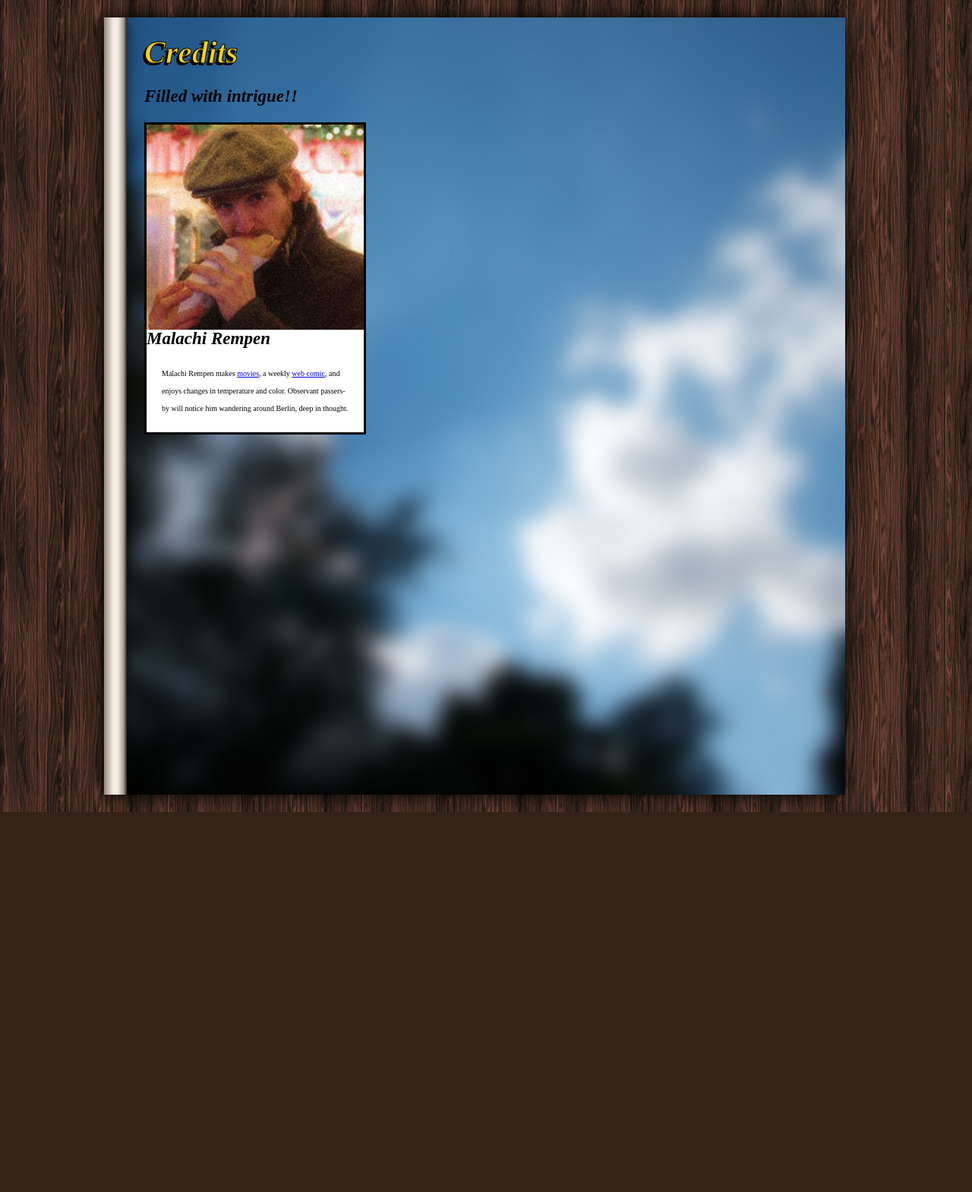
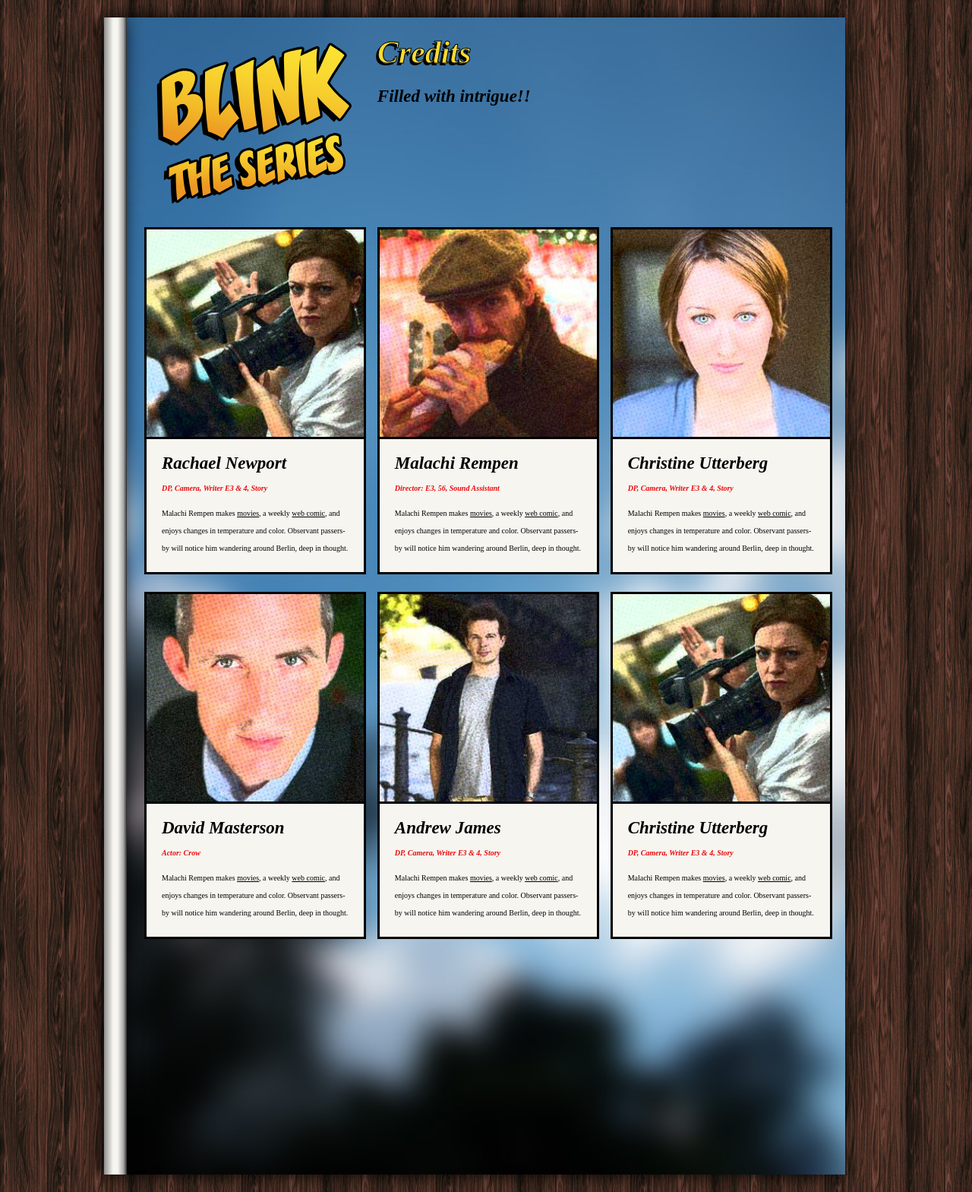
Before and after one commit to jonamar/BlinkTheSeries, a PHP site: page / in a window 1280 px wide. Shown: the whole page at 76% size. Before the commit the page ends 1069 px from the top, so only its background shows below. Run offline with PHP 8.4, Linux system fonts and the light colour scheme; some libraries are stand-ins or nearby versions.

Commit message:
+ color & border variables; tweaked heading typography; + images for credits; improved credits markup; + BL .svg logo; + working styles for credits

```diff
--- a/css/compiled.css
+++ b/css/compiled.css
@@ -502,8 +502,12 @@ body {
 h1, h2, h3, h4, h5, h6, p {
   margin: 0 0 23px; }
 
-h1, h2, h3, h4, h5, h6 {
+h1, h2, h3 {
   font-family: "badaboom-pro";
+  font-style: italic; }
+
+h4, h5, h6, strong {
+  font-weight: 700;
   font-style: italic; }
 
 h1 {
@@ -516,6 +520,10 @@ h1 {
 
 h2 {
   font-size: 23px; }
+
+h4 {
+  color: #ea0b0c;
+  margin: -13px 0 10px; }
 
 /* Grids generated by Gridset: https://gridsetapp.com */
 /* Left grid: 2 column / gutter: 2.32323232% ---------------------------------------- */
@@ -767,7 +775,10 @@ h2 {
   display: none !important; }
 
 h1 {
-  color: #f4d01d; }
+  color: #fada31; }
+
+a {
+  color: black; }
 
 body {
   background: url("../img/bg/deepwoodtile.jpg") repeat top left; }
@@ -776,7 +787,7 @@ body {
   margin: 23px auto;
   width: 80%;
   max-width: 900px;
-  height: 1000px;
+  height: 1500px;
   box-shadow: -5px 0px 25px black;
   border-radius: 1px;
   padding: 23px 23px 0;
@@ -787,37 +798,84 @@ body {
 .wrapper:before {
   content: '';
   width: 30px;
-  height: 1023px;
+  height: 1523px;
   position: absolute;
   margin-left: -53px;
-  background: yellow;
   display: block;
   top: 0;
-  background-color: #918679;
-  background-image: -webkit-gradient(linear, left top, left bottom, color-stop(0%, #918679), color-stop(40%, #f5ece1), color-stop(60%, #f5ece1), color-stop(85%, #a89f95), color-stop(98%, #3e3933), color-stop(100%, black));
-  background-image: -webkit-linear-gradient(left, #918679 0%, #f5ece1 40%, #f5ece1 60%, #a89f95 85%, #3e3933 98%, black 100%);
-  background-image: -moz-linear-gradient(left, #918679 0%, #f5ece1 40%, #f5ece1 60%, #a89f95 85%, #3e3933 98%, black 100%);
-  background-image: -ms-linear-gradient(left, #918679 0%, #f5ece1 40%, #f5ece1 60%, #a89f95 85%, #3e3933 98%, black 100%);
-  background-image: -o-linear-gradient(left, #918679 0%, #f5ece1 40%, #f5ece1 60%, #a89f95 85%, #3e3933 98%, black 100%);
-  background-image: linear-gradient(left, #918679 0%, #f5ece1 40%, #f5ece1 60%, #a89f95 85%, #3e3933 98%, black 100%);
+  background-color: #8d8d8d;
+  background-image: -webkit-gradient(linear, left top, left bottom, color-stop(0%, #8d8d8d), color-stop(40%, #f7f5f0), color-stop(60%, #f7f5f0), color-stop(85%, #a7a7a7), color-stop(98%, #414141), color-stop(100%, black));
+  background-image: -webkit-linear-gradient(left, #8d8d8d 0%, #f7f5f0 40%, #f7f5f0 60%, #a7a7a7 85%, #414141 98%, black 100%);
+  background-image: -moz-linear-gradient(left, #8d8d8d 0%, #f7f5f0 40%, #f7f5f0 60%, #a7a7a7 85%, #414141 98%, black 100%);
+  background-image: -ms-linear-gradient(left, #8d8d8d 0%, #f7f5f0 40%, #f7f5f0 60%, #a7a7a7 85%, #414141 98%, black 100%);
+  background-image: -o-linear-gradient(left, #8d8d8d 0%, #f7f5f0 40%, #f7f5f0 60%, #a7a7a7 85%, #414141 98%, black 100%);
+  background-image: linear-gradient(left, #8d8d8d 0%, #f7f5f0 40%, #f7f5f0 60%, #a7a7a7 85%, #414141 98%, black 100%);
   box-shadow: -5px 0px 25px black; }
 
-.g1, .g2, .g3 {
+.logo {
+  height: 230px;
+  margin-bottom: 23px; }
+
+.comic_panel {
+  border: 3px solid black;
   position: relative;
-  border: 3px solid black;
-  background: white; }
+  margin-bottom: 23px; }
+
+.comic_caption {
+  padding: 20px;
+  background: #f7f5f0; }
+
+.comic_caption :last-child {
+  margin-bottom: 0; }
 
 img {
   width: 100%; }
 
-p {
-  margin: 20px; }
+.border-top {
+  border-top: 3px solid black; }
+
+.border-right {
+  border-right: 3px solid black; }
+
+.border-bottom {
+  border-bottom: 3px solid black; }
+
+.border-left {
+  border-left: 3px solid black; }
 
 /*
-	$paper
+	.thought,
+	.thought:before,
+	.thought:after {
+		position: absolute;
+		border: $border;
+		background: $color-caption;
+		border-radius: 100px;
+		}
 
-	lighten($color, $amount)
-	darken($color, $amount)
+	.thought {
+		width: 120px;
+		padding: 20px;
+		text-align: center;
+		}
+
+	.thought-left 	{top: 205px; left: -225px;}
+	.thought-right 	{top: -15px; right: -225px;}
+
+		.thought:before,
+		.thought:after {
+			content: '';
+			display: block;
+			width: 10px; height: 10px;
+			}
+			.thought-right:before,
+			.thought-left:before {padding: 10px}
+
+			.thought-left:before {top: 20px; right: -20px;}
+			.thought-left:after  {top: 10px; right: -40px;}
+
+			.thought-right:before {top: 60px; left: -20px;}
+			.thought-right:after  {top: 60px; left: -40px;}
 */
 /* ==========================================================================
    Media Queries
--- a/css/inc/_typography.scss
+++ b/css/inc/_typography.scss
@@ -7,7 +7,9 @@ body {
 
 h1, h2, h3, h4, h5, h6, p {margin: 0 0 23px;}
 
-h1, h2, h3, h4, h5, h6		{font-family: "badaboom-pro"; font-style: italic;}
+h1, h2, h3								{font-family: "badaboom-pro"; font-style: italic;}
+
+h4, h5, h6, strong 				{font-weight:700; font-style: italic;}
 
 h1 {
     font-size: 42px;
@@ -21,3 +23,5 @@ h1 {
 h2 {
     font-size: 23px;
     }
+
+h4 {color: $color-brand_two; margin: -13px 0 10px;}
--- a/index.php
+++ b/index.php
@@ -3,27 +3,72 @@
 
 <div class="wrapper">
 
-	<hgroup class="r-all">
+	<div class="g1">
+		<img class="logo" src="img/Blink-the-Series.svg" />
+	</div>
+
+	<hgroup class="g2-g3">
 		<h1>Credits</h1>
 		<h2>Filled with intrigue!!</h2>
 	</hgroup>
 
-		<div class="g1">
-			<img src="img/malachi.png"/>
-			<h2>Malachi Rempen</h2>
-			<p>Malachi Rempen makes <a href="http://www.mmrempen.com">movies</a>, a weekly <a href="http://www.itchyfeetcomic.com">web comic</a>, and enjoys changes in temperature and color. Observant passers-by will notice him wandering around Berlin, deep in thought.</p>
-		</div>
-<!--
-		<div class="g2">
-			<img src="img/malachi.png"/>
-			<p>Malachi Rempen makes <a href="http://www.mmrempen.com">movies</a>, a weekly <a href="http://www.itchyfeetcomic.com">web comic</a>, and enjoys changes in temperature and color. Observant passers-by will notice him wandering around Berlin, deep in thought.</p>
+
+		<div class="g1 comic_panel">
+			<img src="img/people/rachael.jpg"/>
+			<div class="comic_caption border-top">
+				<h2>Rachael Newport</h2>
+				<h4>DP, Camera, Writer E3 & 4, Story</h4>
+				<p>Malachi Rempen makes <a href="http://www.mmrempen.com">movies</a>, a weekly <a href="http://www.itchyfeetcomic.com">web comic</a>, and enjoys changes in temperature and color. Observant passers-by will notice him wandering around Berlin, deep in thought.</p>
+			</div>
 		</div>
 
-		<div class="g3">
-			<img src="img/malachi.png"/>
-			<p>Malachi Rempen makes <a href="http://www.mmrempen.com">movies</a>, a weekly <a href="http://www.itchyfeetcomic.com">web comic</a>, and enjoys changes in temperature and color. Observant passers-by will notice him wandering around Berlin, deep in thought.</p>
+		<div class="g2 comic_panel">
+			<img src="img/people/malachi.jpg"/>
+			<div class="comic_caption border-top">
+				<h2>Malachi Rempen</h2>
+				<h4>Director: E3, 56, Sound Assistant</h4>
+				<p>Malachi Rempen makes <a href="http://www.mmrempen.com">movies</a>, a weekly <a href="http://www.itchyfeetcomic.com">web comic</a>, and enjoys changes in temperature and color. Observant passers-by will notice him wandering around Berlin, deep in thought.</p>
+			</div>
 		</div>
--->
+
+
+		<div class="g3 comic_panel">
+			<img src="img/people/christine.jpg"/>
+			<div class="comic_caption border-top">
+				<h2>Christine Utterberg</h2>
+				<h4>DP, Camera, Writer E3 & 4, Story</h4>
+				<p>Malachi Rempen makes <a href="http://www.mmrempen.com">movies</a>, a weekly <a href="http://www.itchyfeetcomic.com">web comic</a>, and enjoys changes in temperature and color. Observant passers-by will notice him wandering around Berlin, deep in thought.</p>
+			</div>
+		</div>
+
+
+		<div class="g1 comic_panel">
+			<img src="img/people/david-m.jpg"/>
+			<div class="comic_caption border-top">
+				<h2>David Masterson</h2>
+				<h4>Actor: Crow</h4>
+				<p>Malachi Rempen makes <a href="http://www.mmrempen.com">movies</a>, a weekly <a href="http://www.itchyfeetcomic.com">web comic</a>, and enjoys changes in temperature and color. Observant passers-by will notice him wandering around Berlin, deep in thought.</p>
+			</div>
+		</div>
+
+		<div class="g2 comic_panel">
+			<img src="img/people/andrew.jpg"/>
+			<div class="comic_caption border-top">
+				<h2>Andrew James</h2>
+				<h4>DP, Camera, Writer E3 & 4, Story</h4>
+				<p>Malachi Rempen makes <a href="http://www.mmrempen.com">movies</a>, a weekly <a href="http://www.itchyfeetcomic.com">web comic</a>, and enjoys changes in temperature and color. Observant passers-by will notice him wandering around Berlin, deep in thought.</p>
+			</div>
+		</div>
+
+
+		<div class="g3 comic_panel">
+			<img src="img/people/rachael.jpg"/>
+			<div class="comic_caption border-top">
+				<h2>Christine Utterberg</h2>
+				<h4>DP, Camera, Writer E3 & 4, Story</h4>
+				<p>Malachi Rempen makes <a href="http://www.mmrempen.com">movies</a>, a weekly <a href="http://www.itchyfeetcomic.com">web comic</a>, and enjoys changes in temperature and color. Observant passers-by will notice him wandering around Berlin, deep in thought.</p>
+			</div>
+		</div>
 
 </div>
 
```
Also changed, not shown: css/inc/_vars.scss (+11 -1 lines), css/inc/_working.scss (+68 -22 lines), css/css/_working.css (deleted), img/Blink-the-Series.svg (added), img/malachi.png (deleted), img/people/andrew.jpg (added), img/people/christine.jpg (added), img/people/david-m.jpg (added), img/people/malachi.jpg (added), img/people/rachael.jpg (added), 1 other file.
